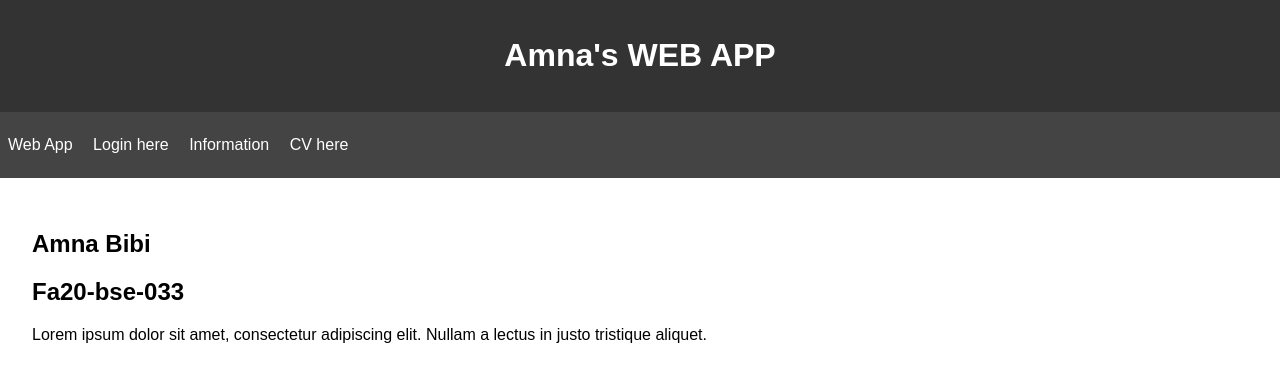
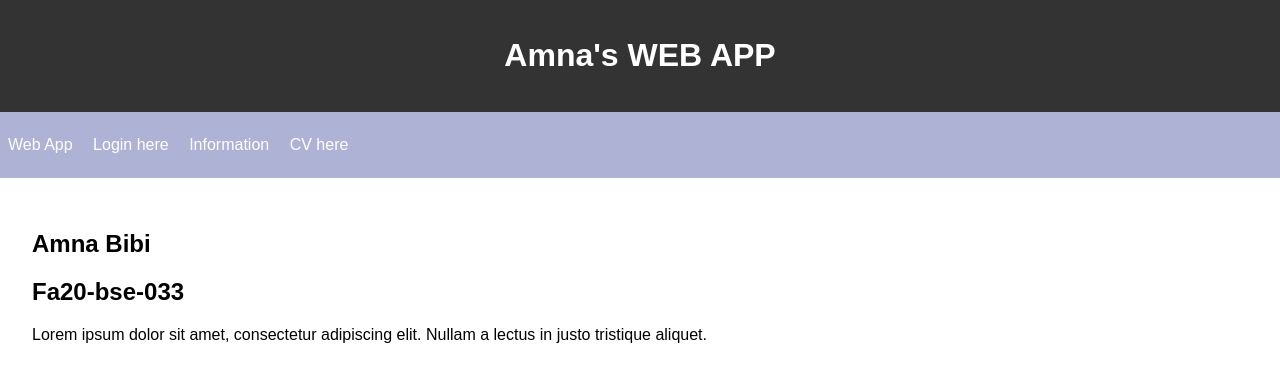
Before and after one commit to aleeshahayat/terminal, a PHP site: page / in a window 1280 px wide. Shown: the top 382 px of the page. Run offline with PHP 8.4, Linux system fonts and the light colour scheme.

Commit message:
Update index.php

```diff
--- a/index.php
+++ b/index.php
@@ -18,7 +18,7 @@
     text-align: center;
   }
   nav {
-    background-color: #444;
+    background-color: #AEB2D5;
     padding: 0.5rem;
   }
   nav ul {
```
